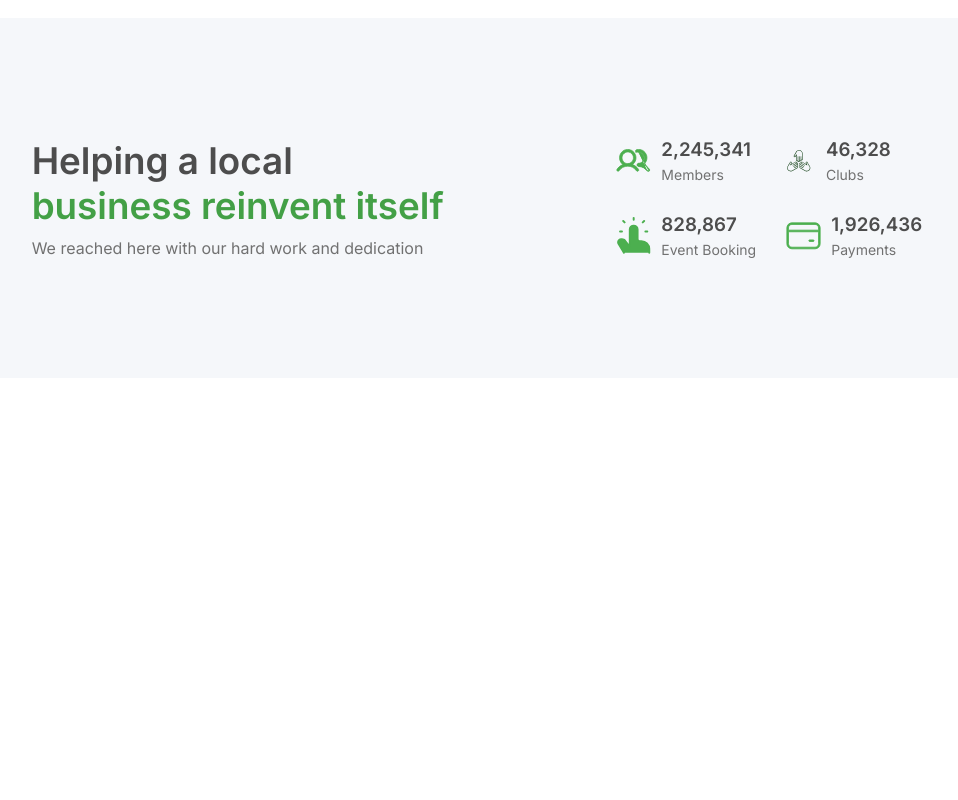
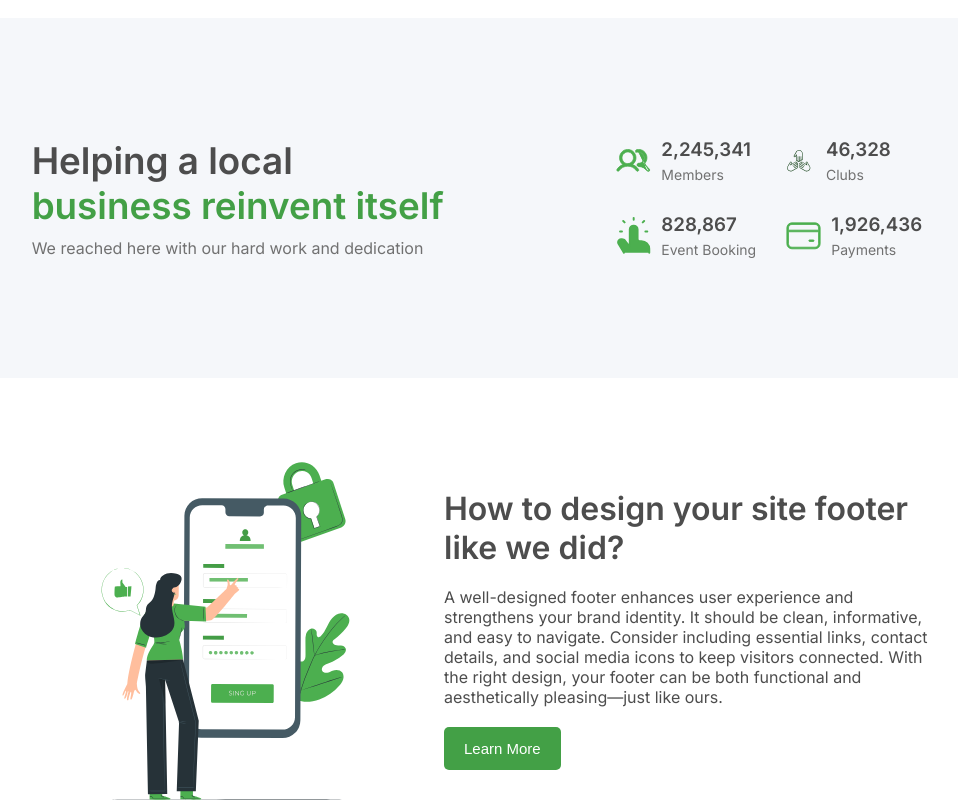
Before and after one commit to varspijoyan/nexcent-project, a React (Vite) app: page / in a window 1280 px wide. Shown: the part 2092-2892 px from the top of the page, without its empty margins (141-1099 px from the left). Before the commit the page ends 2470 px from the top, so only its background shows below. Built offline with nearby package versions, Linux system fonts and the light colour scheme.

Commit message:
Added how to section

```diff
--- /dev/null
+++ b/src/components/howto-section/HowToSection.jsx
@@ -0,0 +1,22 @@
+import styles from "../../styles/HowToSection.module.css";
+import image from "../../assets/pana.svg";
+
+export default function HowToSection() {
+    return (
+        <div className={styles.container}>
+            <section className={styles.howToSection}>
+                <img src={image} alt="image" />
+                <div className={styles.textContainer}>
+                    <h1 className={styles.title}>How to design your site footer like we did?</h1>
+                    <p className={styles.description}>
+                        A well-designed footer enhances user experience and strengthens your brand identity.
+                        It should be clean, informative, and easy to navigate. Consider including essential links,
+                        contact details, and social media icons to keep visitors connected. With the right design,
+                        your footer can be both functional and aesthetically pleasing—just like ours.
+                    </p>
+                    <button className={styles.btn}>Learn More</button>
+                </div>
+            </section>
+        </div>
+    )
+}
--- a/src/pages/MainPage.jsx
+++ b/src/pages/MainPage.jsx
@@ -1,4 +1,5 @@
 import ClientsSection from "../components/clients-section/ClientsSection";
+import HowToSection from "../components/howto-section/HowToSection";
 import LearnMoreSection from "../components/learn-more-section/LearnMoreSection";
 import MainSection from "../components/main-section/MainSection";
 import MembershipSection from "../components/membership-section/MembershipSection";
@@ -12,6 +13,7 @@ export default function MainPage() {
             <MembershipSection />
             <LearnMoreSection />
             <ServiceSection />
+            <HowToSection />
         </>
     )
 }
--- /dev/null
+++ b/src/styles/HowToSection.module.css
@@ -0,0 +1,62 @@
+.container {
+    display: flex;
+    justify-content: center;
+    align-items: center;
+    margin: 0 auto;
+}
+
+.howToSection {
+    display: flex;
+    align-items: center;
+    justify-content: center;
+    gap: 40px;
+    margin-top: 80px;
+    flex-wrap: wrap;
+    width: 100%;
+
+}
+
+.textContainer {
+    width: 500px;
+    display: flex;
+    flex-direction: column;
+    align-items: flex-start;
+    gap: 20px;
+}
+
+.title {
+    font-size: 2em;
+    font-weight: 600;
+}
+
+.howToSection > img {
+    width: 350px;
+}
+
+.btn {
+    background-color: var(--primary);
+    color: white;
+    padding: 13px 20px;
+    border: none;
+    border-radius: 5px;
+    font-size: 15px;
+    cursor: pointer;
+    transition: linear 0.4s;
+}
+
+.btn:hover {
+    opacity: 0.9;
+}
+
+@media (pointer: coarse) {
+    .btn:hover {
+        opacity: 1;
+    }
+}
+
+@media screen and (max-width: 570px) {
+    .textContainer {
+        padding-left: 50px;
+        padding-right: 50px;
+    }
+}
```
